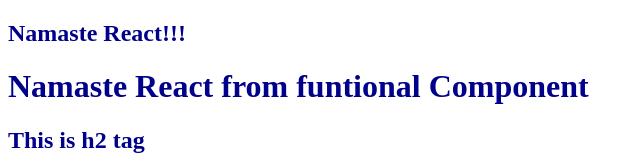
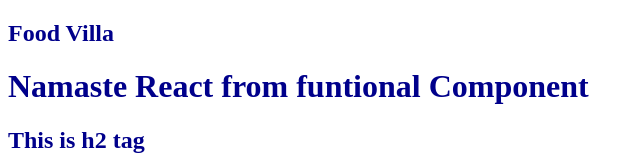
Before and after one commit to raahul131/Namaste-React, a React (Vite) app: page / in a window 1280 px wide. Shown: the top 160 px of the page, without its empty margins (0-644 px from the left). Built offline with nearby package versions, Linux system fonts and the light colour scheme.

Commit message:
simple commit

```diff
--- a/App.js
+++ b/App.js
@@ -1,49 +1,17 @@
-/*
-------------- PARCEL -----------------
-HMR - hot module Replacement
-File watcher algorithm - file watcher written in c++
-- BUNDLING
-- MINIFY
-- Clean or code
-- Dev produnction build
-- Super fast build algorithm
-- Image Optimzation
-- Caching while development
-- It also Compress our code
-- Compitable with older version of Browser also
-- HTTPS on dev machine
-- Parcel also manage port number also\
-- We should push our parcel.cache in git ignore
-- Consistent hashing Algo
-- Parcel is Zero config
-*/
-
 import React from "react";
 import ReactDOM from "react-dom/client";
 
-// // creating the h1 tag using React
-// const heading = React.createElement(
-//   "h1",
-//   {
-//     id: "title",
-//     key: "h1",
-//   },
-//   "Namaste Everyone!!!"
-// );
-
 // JSX => React.createElement => Object => HTML(DOM)
-const Heading2 = () => (
+const Title = () => (
   <h2 id="title" key={"h2"}>
-    Namaste React!!!
+    Food Villa
   </h2>
 );
-
-// ----------------  Components  ----------------
 
 const HeaderComponent = () => {
   return (
     <div>
-      {<Heading2 />}
+      {<Title />}
       <h1>Namaste React from funtional Component</h1>
       <h2>This is h2 tag</h2>
     </div>
@@ -52,8 +20,5 @@
 
 const root = ReactDOM.createRoot(document.getElementById("root"));
 
-//passing a react element inside the root
-// root.render(heading2);
-
 // to render the functional components
 root.render(<HeaderComponent />);
```
Also changed, not shown: 1 other file (tests, documents, lock files or other folders).
